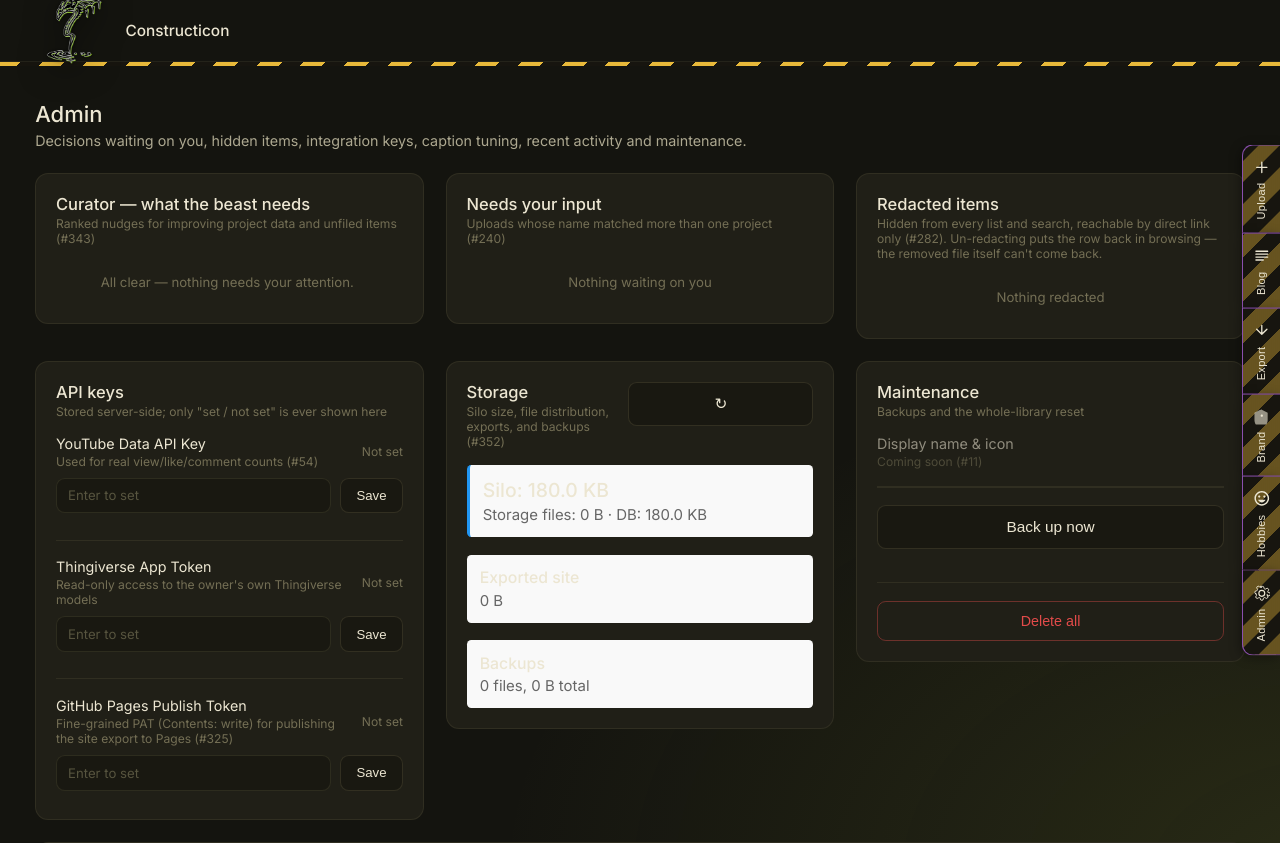
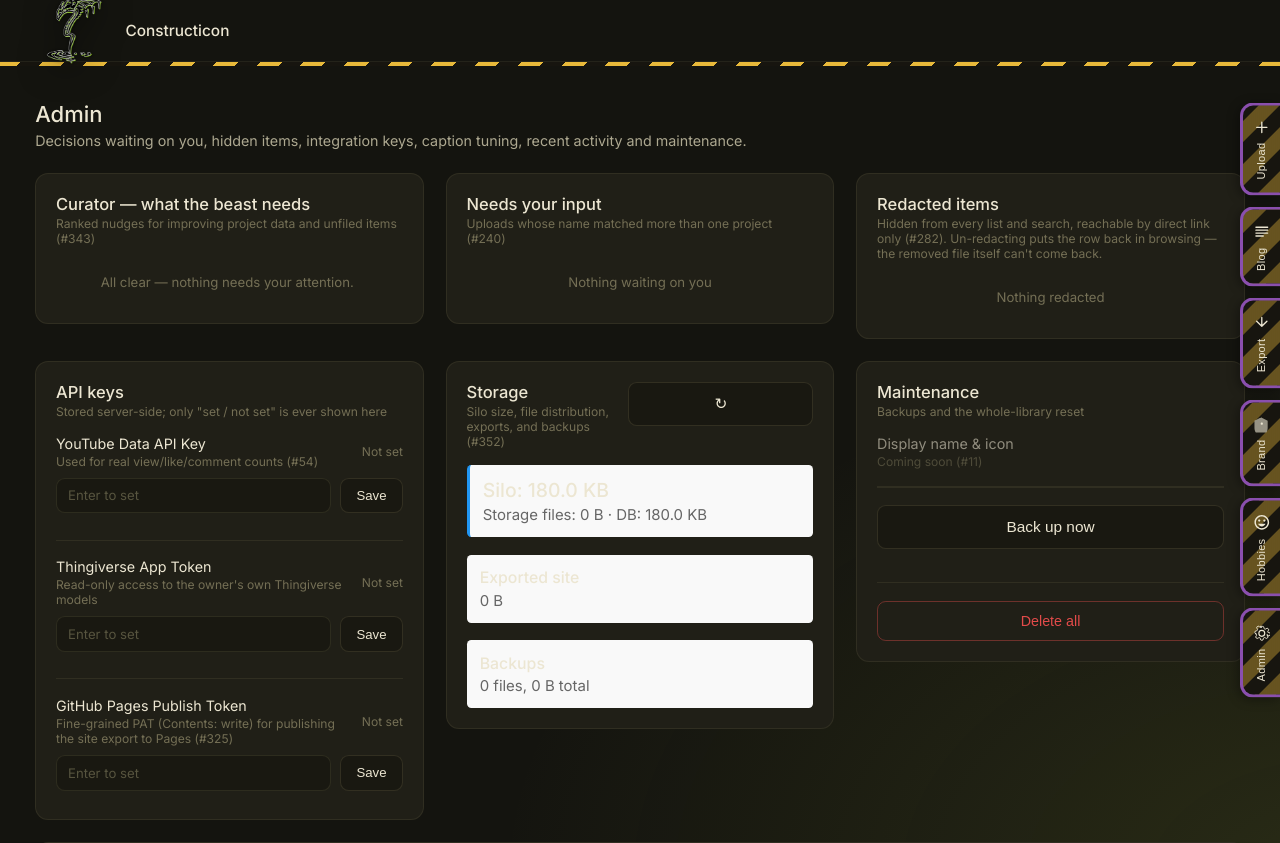
Before and after one commit to hooptiej/Constructicon, a FastAPI app: page /admin in a window 1280 px wide. Shown: the top 843 px of the page. Run offline with FastAPI, Linux system fonts and the light colour scheme; data that the repository does not hold is empty; parts of the project's set-up code (start-up, migrations or seed data) failed here and were passed over; some libraries are stand-ins or nearby versions.

Commit message:
Nav rail: separate rounded folder tabs, not a button bar (#345)
Owner: read as distinct folder tabs. Widen the purple stroke to 3px, round
both left corners (12px 0 0 12px), drop the connected first/last-child
radius+border special-casing, and add a 10px gap between tabs so each tucks
off the right edge as its own folder tab.

Co-Authored-By: Claude Opus 4.8 <noreply@anthropic.com>

```diff
--- a/web/static/style.css
+++ b/web/static/style.css
@@ -1992,7 +1992,7 @@ body.delete-mode-on .card-select-row { display: flex; }
 }
 
 .nav-tabs-list {
-  display: flex; flex-direction: column; align-items: stretch; gap: 0;
+  display: flex; flex-direction: column; align-items: stretch; gap: 10px;
   list-style: none; margin: 0; padding: 0;
 }
 
@@ -2007,23 +2007,15 @@ body.delete-mode-on .card-select-row { display: flex; }
   background:
     linear-gradient(rgba(23,21,15,0.62), rgba(23,21,15,0.62)),
     repeating-linear-gradient(-45deg, var(--hazard-yellow) 0 14px, var(--hazard-black) 14px 28px);
-  /* Purple stroke (#345) — visual separation between the hazard-stripe tabs */
-  border: 1px solid var(--purple-bright); border-right: none;
-  border-radius: 10px 0 0 0; border-bottom: none;
+  /* Purple stroke (#345) — each tab is its own folder tab: full 3px purple
+     outline (no right edge, it tucks off the page), rounded on both left
+     corners, with a gap between tabs (see .nav-tabs-list) so they read as
+     separate folder tabs rather than one button bar. */
+  border: 3px solid var(--purple-bright); border-right: none;
+  border-radius: 12px 0 0 12px;
   padding: 12px 9px; cursor: pointer; transition: background 0.2s ease;
   box-shadow: -2px 2px 10px rgba(0,0,0,0.35);
   font-size: 0; color: inherit; text-decoration: none;
-  /* First tab gets top radius, rest get none */
-}
-.nav-tab-item:first-child .nav-tab {
-  border-radius: 10px 0 0 0;
-}
-.nav-tab-item:not(:first-child) .nav-tab {
-  border-radius: 0;
-}
-.nav-tab-item:last-child .nav-tab {
-  border-radius: 0 0 0 10px;
-  border-bottom: 1px solid var(--purple-bright);
 }
 
 .nav-tab:hover, .nav-tab.active {
```
